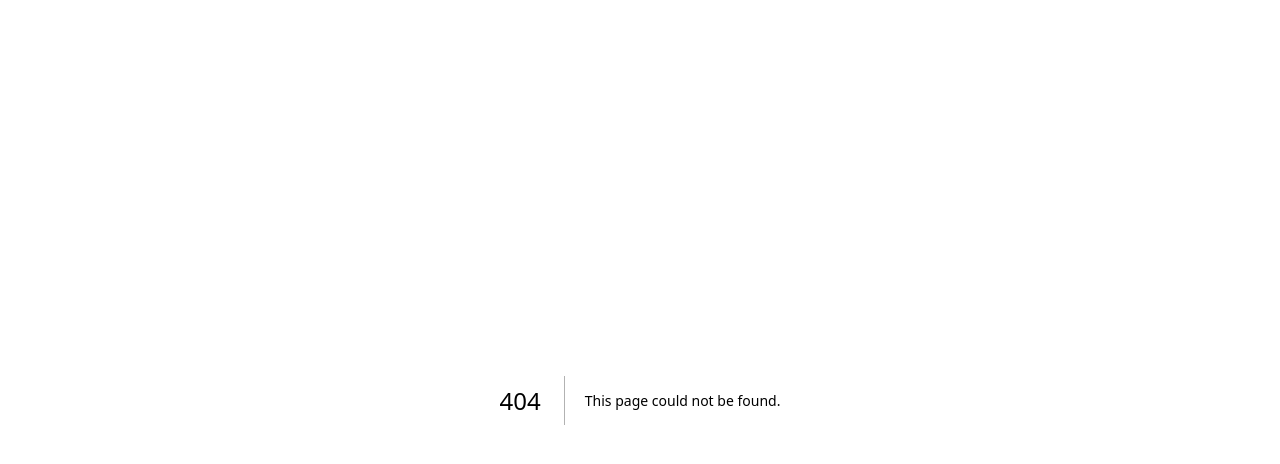
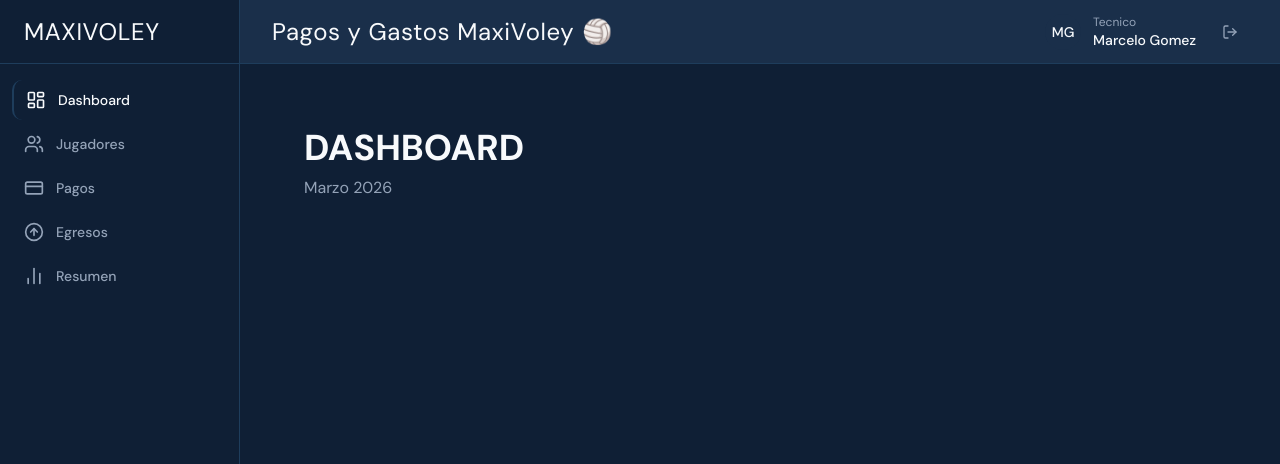
Before and after one commit to GastonSF/pagos-gastos-maxivoley, a Next.js app: page /dashboard in a window 1280 px wide. Before the commit this address had no page. Shown: the top 464 px of the page. Built offline with nearby package versions, Linux system fonts and the light colour scheme.

Commit message:
Create page.tsx

```diff
--- /dev/null
+++ b/app/(dashboard)/dashboard/page.tsx
@@ -0,0 +1,10 @@
+"use client"
+
+export default function DashboardPage() {
+  return (
+    <div className="p-8">
+      <h1 className="text-4xl font-bold text-foreground">DASHBOARD</h1>
+      <p className="text-muted-foreground mt-2">Marzo 2026</p>
+    </div>
+  )
+}
```
